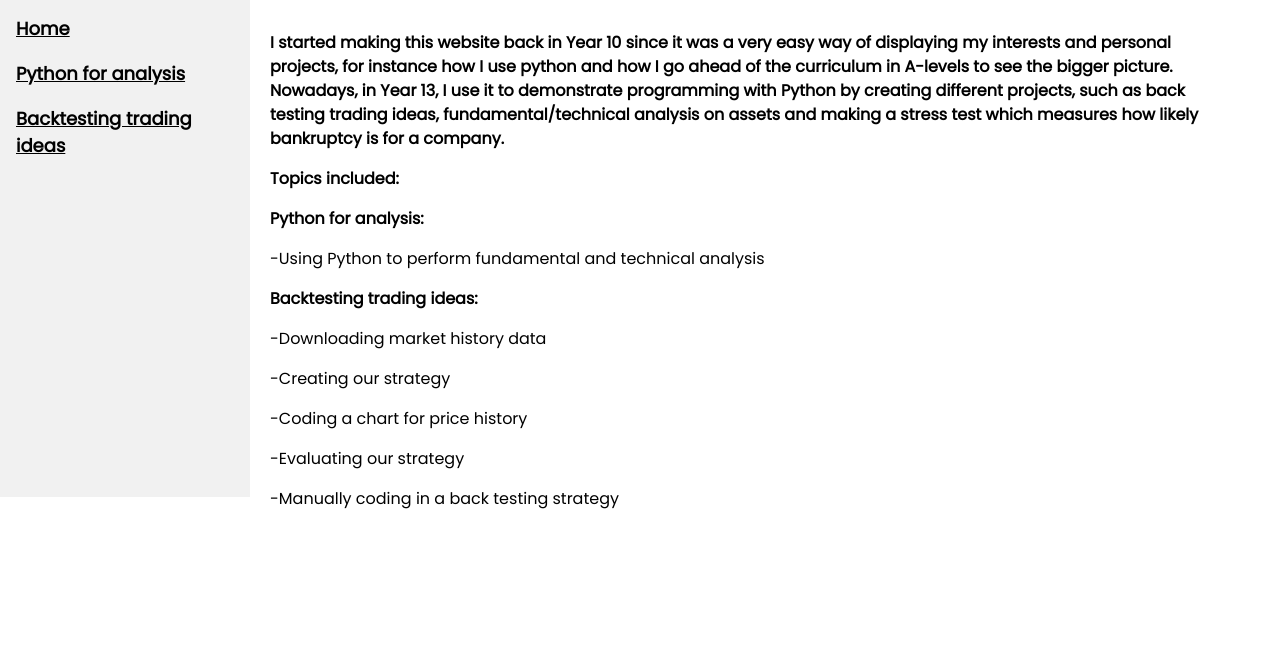
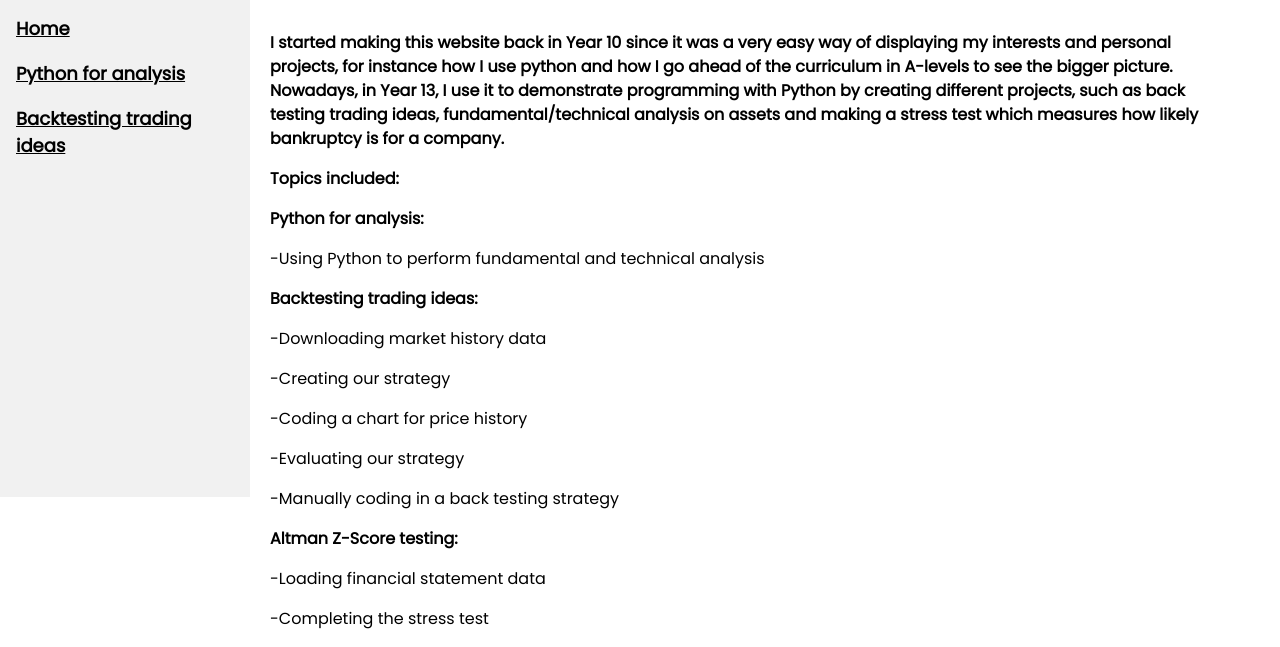
Before and after one commit to Nicholas-Bakic/Nicholas-Bakic.github.io, a plain HTML site: page index.html in a window 1280 px wide. Shown: the part 303-950 px from the top of the page. Before the commit the page ends 830 px from the top, so only its background shows below. Drawn offline with nearby package versions, Linux system fonts and the light colour scheme.

Commit message:
Update index.html

```diff
--- a/index.html
+++ b/index.html
@@ -70,6 +70,13 @@ body {font-size:16px;}
   <p>-Evaluating our strategy</p>
   <p>-Manually coding in a back testing strategy</p>
 
+    <p><b>Altman Z-Score testing:</b></p>
+    <p>-Loading financial statement data</p>
+    <p>-Completing the stress test</p>
+
+
+
+
 <!-- End page content -->
 </div>
 
```
